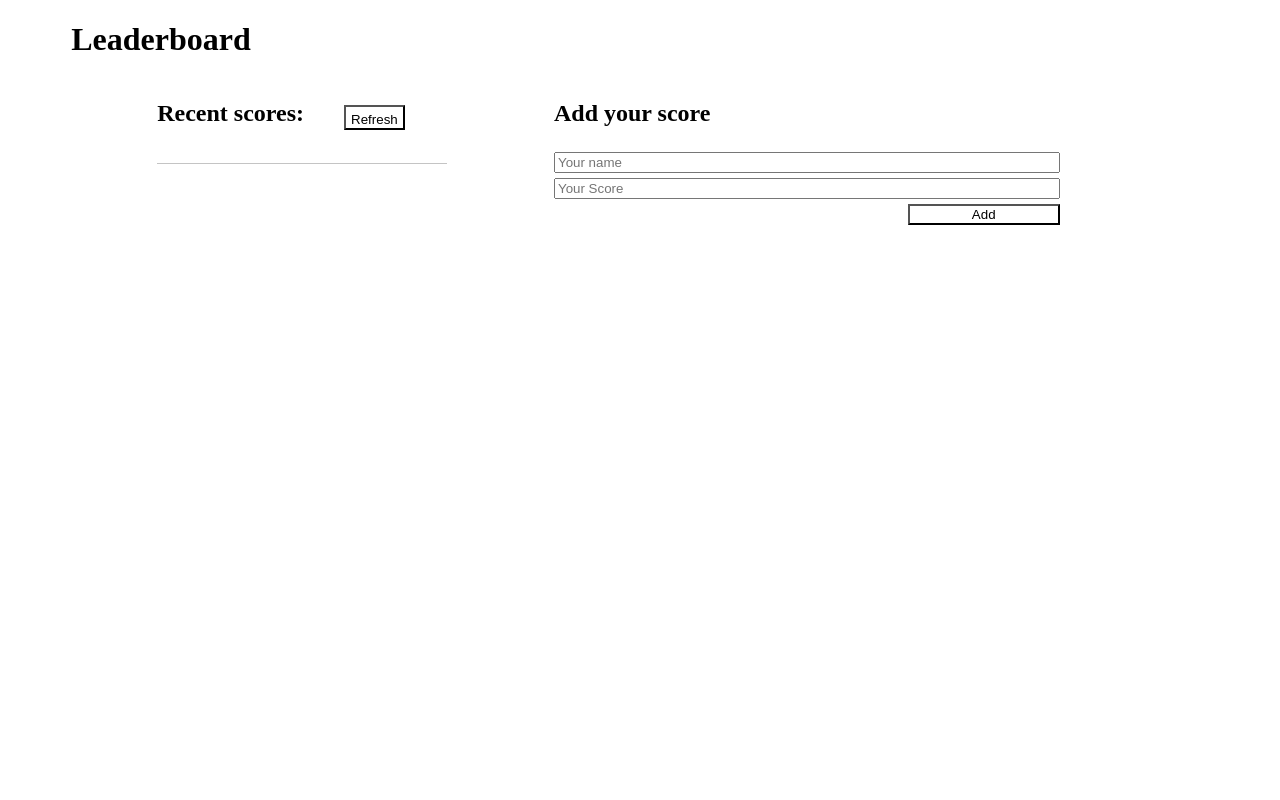
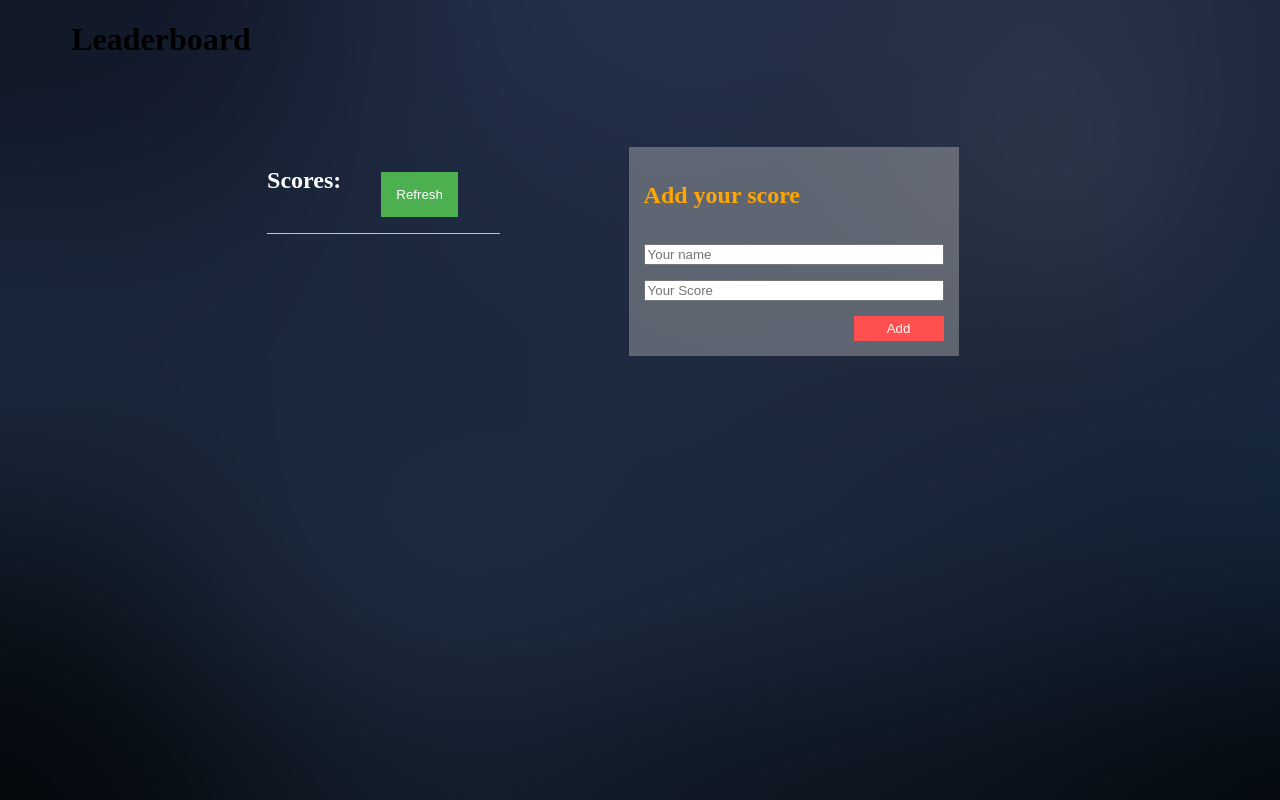
Before and after one commit to Zel-hub7/Leaderboard, a website built with webpack: page src/index.html in a window 1280 px wide. Built offline with nearby package versions, Linux system fonts and the light colour scheme.

Commit message:
modify the styles

```diff
--- a/src/index.html
+++ b/src/index.html
@@ -11,16 +11,16 @@
         <div class="list-form-container">
             <div class="listdiv">
                 <div class="recent-score">
-                    <h2>Recent scores:</h2>
+                    <h2 id="recentID">Scores:</h2>
                     <button class="refresh">Refresh</button>
                 </div>
                 <ul class="lists">
                 </ul>
             </div>
             <form class="form" id="add-new">
-                <h2>Add your score</h2>
+                <h2 id="Score-Title">Add your score</h2>
                 <input type="text" id="leader-name" class="leader-name" placeholder="Your name">
-                <input type="text" id="leader-score" class="leader-score" placeholder="Your Score">
+                <input type="number" id="leader-score" class="leader-score" placeholder="Your Score">
                 <button class="add" id="add" type="submit">Add</button>
             </form>
         </div>
--- a/src/style.css
+++ b/src/style.css
@@ -1,6 +1,13 @@
+body {
+  background: url('./IMG/bgg.png');
+  background-repeat: no-repeat;
+  background-size: cover;
+  background-attachment: fixed;
+}
 .list-form-container {
   display: flex;
   justify-content: space-evenly;
+  margin: 7%;
 }
 
 h1 {
@@ -10,9 +17,12 @@ h1 {
 .form {
   display: flex;
   flex-direction: column;
-  row-gap: 5px;
-  width: 40%;
+  row-gap: 15px;
+  width: 300px;
+  padding:15px;
   margin-right: 5%;
+  background-color: hsl(0, 0%, 75%, 0.4);
+  height: max-content;
 }
 
 .recent-score {
@@ -22,10 +32,17 @@ h1 {
 }
 
 .refresh {
-  height: 25px;
+  padding: 15px;
   margin-top: 25px;
-  background-color: white;
-  padding: 5px;
+  background-color: #4CAF50;
+  border: #4CAF50;
+  color: #fff;
+  width: 40%;
+  height: max-content;
+  cursor: pointer;
+}
+#recentID {
+  color: white;
 }
 
 .lists {
@@ -51,5 +68,16 @@ h1 {
 #add {
   margin-left: 70%;
   width: 30%;
-  background-color: white;
+  background-color: rgb(255, 79, 79);
+  border: rgb(255, 79, 79);
+  color: white;
+  padding: 5px;
+
 }
+#add:hover {
+  background-color: #c7614b;
+  box-shadow: 0 4px 8px rgba(0, 0, 0, 0.1);
+}
+#Score-Title {
+  color: rgb(255, 166, 0)
+}
```
